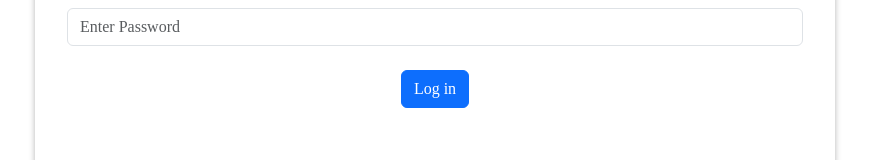
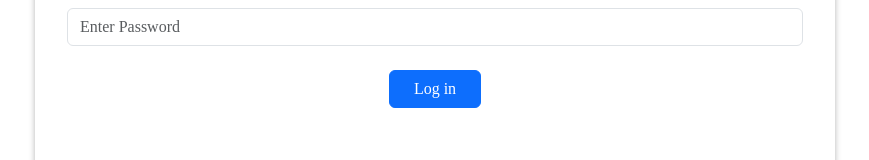
Before and after one commit to JunayedJihad/vanlife, a React (Vite) app: page /login in a window 1280 px wide. Shown: the part 444-604 px from the top of the page, without its empty margins (205-1074 px from the left). Built offline with nearby package versions, Linux system fonts and the light colour scheme; what miragejs would draw is missing.

Commit message:
Username is shown after successful login

```diff
--- a/src/pages/Login.jsx
+++ b/src/pages/Login.jsx
@@ -7,6 +7,8 @@ const Login = () => {
      const message = searchParam.get('message')
      let [loginMssg,setLoginMssg]=useState('')
      let[loginStatus,setLoginStatus]=useState(false)
+     let [formStatus,setFormStatus]=useState('')
+     let [buttonText,setButtonText]=useState('Log in')
 
 
      const[formData,setFormData] =React.useState({
@@ -14,6 +16,7 @@ const Login = () => {
           password: ''
      })
      function handleChange(e) {
+          setLoginMssg('')
           let {name,value}=e.target
           setFormData(prevData=>({
                ...prevData,
@@ -22,17 +25,22 @@ const Login = () => {
      }
      function handleSubmit(e) {
           e.preventDefault()
+          setFormStatus('submitting')
           setSearchParam('')
           // console.log(formData);
           loginUser(formData)
                .then(res=>{
-                    // console.log(res)
+                    console.log(res)
                     setLoginStatus(true)
-                    setLoginMssg(res.token)
+                    setFormStatus('')
+                    setLoginMssg(`Welcome ${res.user.name} ; ${res.token}`)
+                    setButtonText('Log Out')
                })
                .catch(err=>{
                     // console.log(err.message)
                     setLoginMssg(err.message)
+                    setButtonText('Log In')
+                    setFormStatus('')
                     setLoginStatus(false)
                })
           setFormData({
@@ -58,7 +66,7 @@ const Login = () => {
                <form  onSubmit={handleSubmit}>
                     <input onChange={handleChange} value={formData.email} className='form-control mb-3' type="email" name="email" placeholder="Enter Email" />
                     <input onChange={handleChange} value={formData.password} className='form-control' type="password" name="password" placeholder="Enter Password" />
-                    <button className='btn btn-primary mt-4'>Log in</button>
+                    {!formStatus && <button className='btn btn-primary mt-4 px-4 '>{buttonText}</button> }
                </form>
           </div>
      );
```
